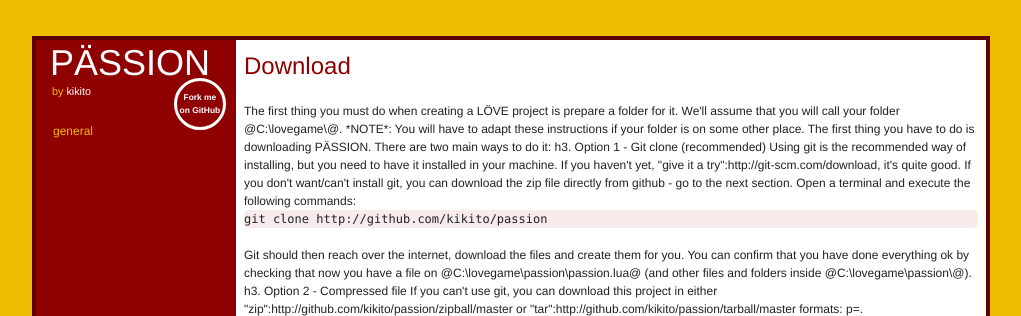
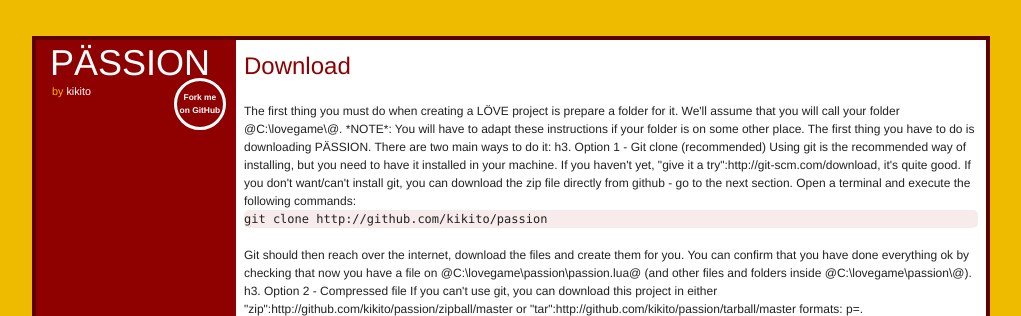
Before and after one commit to kikito/passion, a Jekyll site: the page built from general/_posts/0000-01-01-download.textile, in a window 1280 px wide. Shown: the top 316 px of the page, without its empty margins (129-1150 px from the left). Built offline with Jekyll 4.4.1, drawn with Linux system fonts in a browser that asks for light colours.

Commit message:
attempt to fix github pages 3

```diff
--- a/_includes/header.html
+++ b/_includes/header.html
@@ -27,12 +27,6 @@
           <h1> <a href="/">{{ site.title }}</a> <span class='small'> by <a href="{{ site.author_url }}">{{ site.author }}</a></span></h1>
           <a href="{{ site.repo_url }}" id="fork-me" title="Fork me on GitHub"><span>Fork me on GitHub</span></a>
           <ul>
-          {% for category in site.categories %}
-            <li>{{ category[0] | title }}</li>
-            <ul>
-
-            </ul>
-          {% endfor %}
           </ul>
         </div>
       </div>
```
